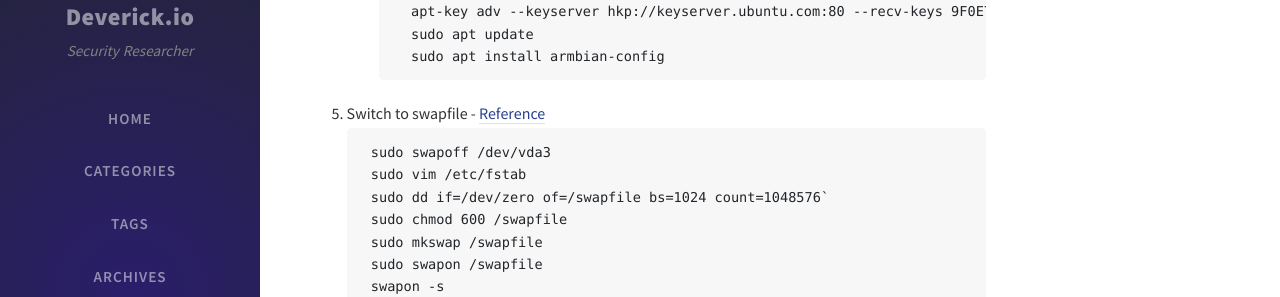
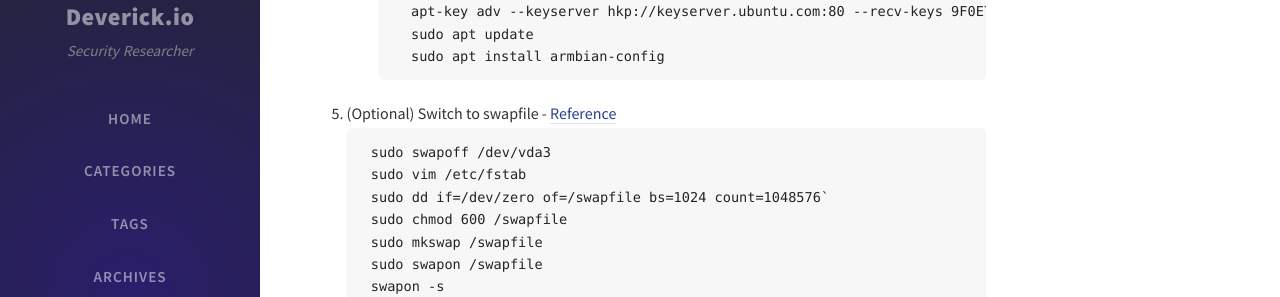
Before and after one commit to deverickapollo/Deverick.io, a Jekyll site: the page built from _posts/2022-06-25-raspiblitz-qemu-install.markdown, in a window 1280 px wide and 900 px high, scrolled down 539 px. Shown: the part 157-454 px from the top of the window. Built offline with Jekyll 4.4.1, drawn with Linux system fonts in a browser that asks for light colours; nearby versions of some CDN libraries; comment, search, counter and statistics services are not loaded.

Commit message:
Swapfile is an optional step

````diff
--- a/_posts/2022-06-25-raspiblitz-qemu-install.markdown
+++ b/_posts/2022-06-25-raspiblitz-qemu-install.markdown
@@ -25,7 +25,7 @@ Documentation focused on install for dev environment with macos. Do not rely on
 		sudo apt update
 		sudo apt install armbian-config
 		```
-5. Switch to swapfile - [Reference](https://www.linuxuprising.com/2018/08/how-to-use-swap-file-instead-of-swap.html)
+5. (Optional) Switch to swapfile - [Reference](https://www.linuxuprising.com/2018/08/how-to-use-swap-file-instead-of-swap.html)
 	```
 	sudo swapoff /dev/vda3
 	sudo vim /etc/fstab
````
